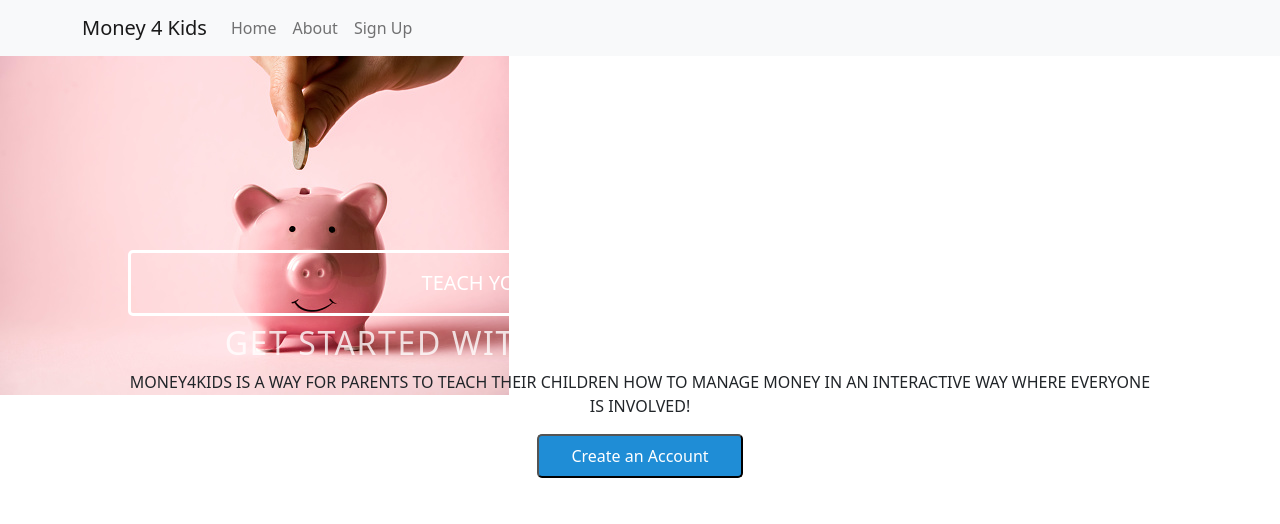
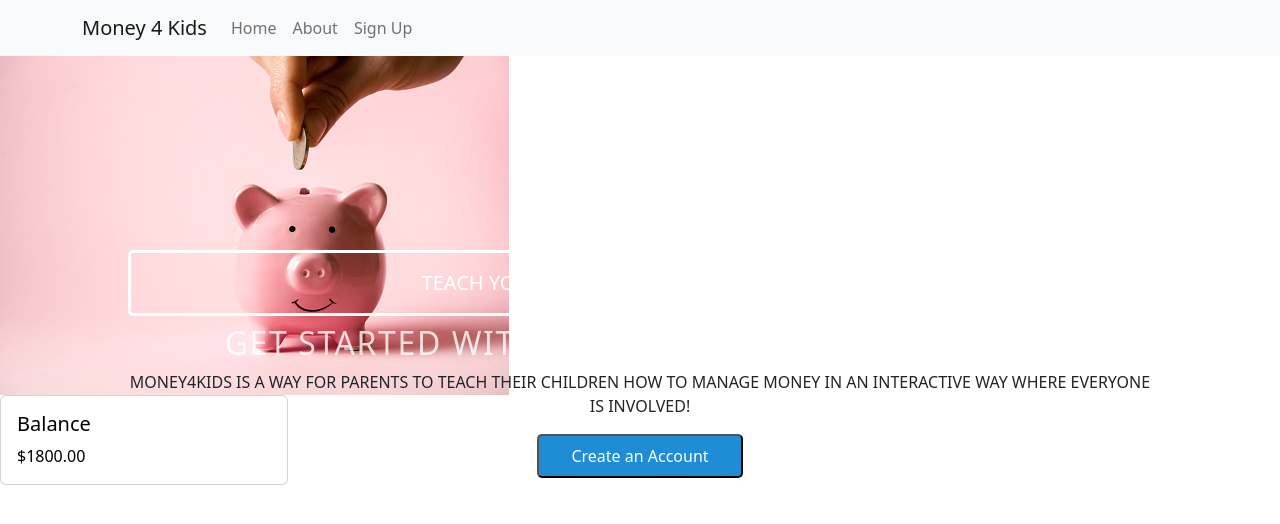
Before and after one commit to verdetea22/cs555MoneyForKids2022Fall, a React (Create React App) app: page / in a window 1280 px wide. Shown: the top 524 px of the page. Built offline with nearby package versions, Linux system fonts and the light colour scheme.

Commit message:
added balance

```diff
--- a/src/App.js
+++ b/src/App.js
@@ -5,6 +5,7 @@ import About from "./pages/about/About";
 import SignUp from "./pages/signup/SignUp";
 import Header from "./components/Header/Header";
 import Login from "./pages/login/Login";
+import adultBalance from "./components/Balance/AdultBalance";
 
 function App() {
   return (
--- /dev/null
+++ b/src/components/Balance/AdultBalance.jsx
@@ -0,0 +1,20 @@
+import React from "react"
+import {Card} from 'react-bootstrap'
+import 'bootstrap/dist/css/bootstrap.min.css'
+
+function adultBalance() {
+    return <div>
+        <Card style = {{ color: "#000" , width: "18rem"}}>
+            <Card.Body>
+                <Card.Title>
+                    Balance
+                </Card.Title>
+                <Card.Text>
+                    $1800.00
+                </Card.Text>
+            </Card.Body>
+        </Card>
+    </div>
+}
+
+export default adultBalance;
--- a/src/pages/home/Home.jsx
+++ b/src/pages/home/Home.jsx
@@ -1,7 +1,8 @@
 import React from "react";
 import "./Home.css";
-import { Image } from "react-bootstrap";
+import { Image, Card } from "react-bootstrap";
 import piggybank from "../../images/piggybank.jpeg"
+import adultBalance from "../../components/Balance/AdultBalance";
 
 function Home() {
     return <div>
@@ -15,6 +16,16 @@ function Home() {
             <p>Money4Kids is a way for parents to teach their children how to manage money in an interactive way where everyone is involved!</p>
             <button id="Home-Redirect" href="/signUp" class="pure-button pure-button-primary">Create an Account</button>
         </div>
+        <Card style = {{ color: "#000" , width: "18rem"}}>
+            <Card.Body>
+                <Card.Title>
+                    Balance
+                </Card.Title>
+                <Card.Text>
+                    $1800.00
+                </Card.Text>
+            </Card.Body>
+        </Card>
     </div>
 }
 
```
Also changed, not shown: src/components/Balance/ChildBalance.jsx (added, +20 -0 lines). Lines whose indentation alone changed are shown as unchanged.
